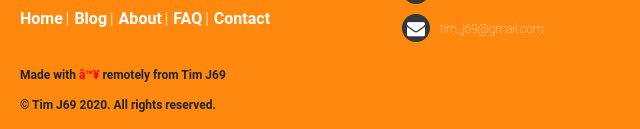
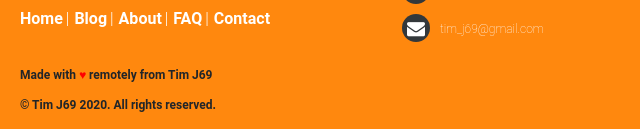
Before and after one commit to wulan14/wulan14.github.io, a plain HTML site: page index.html in a window 1280 px wide. Shown: the part 2386-2515 px from the top of the page, 0-640 px from the left. Drawn offline with nearby package versions, Linux system fonts and the light colour scheme.

Commit message:
Update index.html

```diff
--- a/index.html
+++ b/index.html
@@ -195,7 +195,7 @@
 				</div>
 			</div>
 			<div class="footer-legal">
-				<p><span>Made with <span class="heart">â™¥</span> remotely from Tim J69</span></p>
+				<p><span>Made with <span class="heart">♥</span> remotely from Tim J69</span></p>
 				<div class="footer-credit">&copy; Tim J69 2020. All rights reserved.</div>
 			</div>
 		</div>
```
